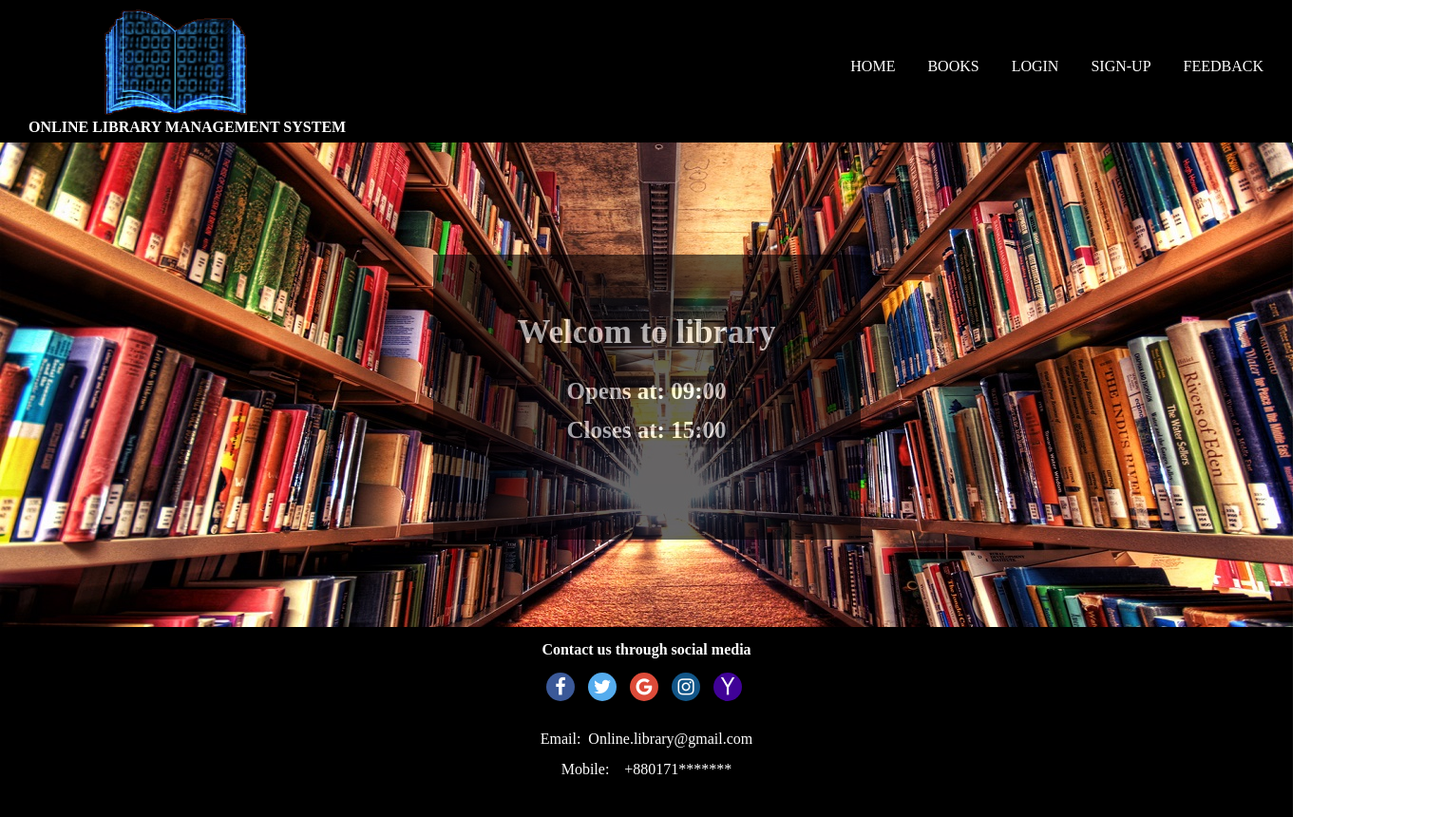
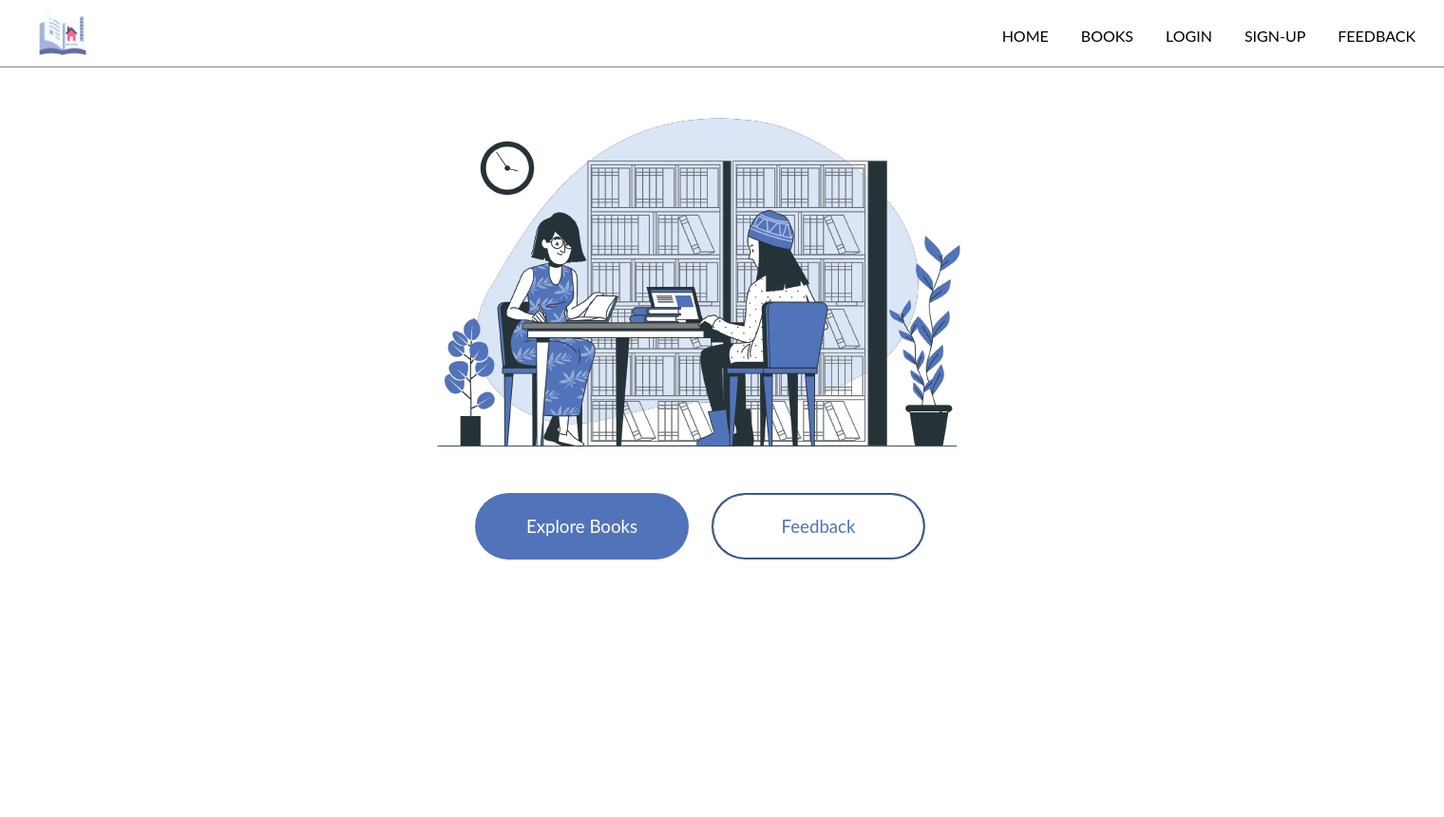
Before and after one commit to LeQuyDuongUET/CSDL-Library, a PHP site: page / in a window 1520 px wide. Shown: the whole page at 95% size. After the commit the page ends 589 px from the top, so only its background shows below. Run offline with PHP 8.4, Linux system fonts and the light colour scheme.

Commit message:
update home scree

```diff
--- a/Admin_/footer.php
+++ b/Admin_/footer.php
@@ -10,14 +10,14 @@
 	<style type="text/css">
 	footer
 	{
-		height: 200px;
-		width: 1361px;
-		background-color: black;
+		height: 180px;
+		width: 1500px;
+		background-color: white;
 	}
 		.fa
 		{
 			margin: 0px 5px;
-			padding: 5px;
+			padding: 7px;
 			font-size: 20px;
 			width: 20px;
 			height: 20px;
@@ -58,21 +58,19 @@
 
 </head>
 <body>
-<footer style="background-color: black; ">
+<footer style="background-color: white;">
 	<br>
-	<h3 style="color:white;text-align: center;">Contact us through social media</h3><br>
+	<h3 style="color:grey;text-align: center; font-family: Lato">Contact us through social media</h3><br>
 
-	<div style="margin:0px 570px;">
+	<div style="margin:0px 655px;">
 
 		<a href="#" class="fa fa-facebook"></a>
 		<a href="#" class="fa fa-twitter"></a>
 		<a href="#" class="fa fa-google"></a>
 		<a href="#" class="fa fa-instagram"></a>
-		<a href="#" class="fa fa-yahoo"></a>
 	</div>
 
-	<br>
-	<p style="color:white;text-align: center;">
+	<p style="color:grey;text-align: center; font-family: Lato">
 		<br>
 		Email:&nbsp Online.library@gmail.com <br><br>
 		Mobile:&nbsp &nbsp +880171*******
--- a/Admin_/index.php
+++ b/Admin_/index.php
@@ -7,10 +7,9 @@
 	<title>
 		Online Library Management System
 	</title>
-	<link rel="stylesheet" type="text/css" href="style.css">
 	<meta charset="utf-8">
 	<meta name="viewport" content="width=device-width, initial-scale=1">
-
+	<link rel="stylesheet" type="text/css" href="style.css">
 <style type="text/css">
 	nav
 	{
@@ -21,8 +20,98 @@
 	nav li
 	{
 		display: inline-block;
-		line-height: 80px;
+		line-height: 15px;
 	}
+
+	body {
+		width: 100%;
+	}
+
+	wrapper {
+		width: 100%;
+		height: 50px;
+	}
+
+	header {
+		width: 1500px;
+		height: 50px;
+		background-color: white;
+		border-bottom: 1px solid grey;
+	}
+
+	li a {
+		color: black;
+		font-family: Lato;
+	}
+
+	li a:hover {
+		color: blue;
+	}
+
+	.logo img {
+		padding-left: 10px;
+		max-width: 10%;
+		height: auto;
+	}
+
+	section {
+		width: 1500px;
+	}
+
+	section .sec_img {
+		background-image: url("images/homebg.png");
+		height: 600px;
+	}
+
+	.box {
+		margin-top: 400px;
+		margin-left: 470x;
+		height: 70px;
+		width: 500px;
+		background-color: transparent;
+		opacity: 1;
+	}
+
+	.box button {
+		height: 70px;
+		width: 225px;
+		font-family: Lato;
+		font-size: 14pt;
+		border-radius: 50px;
+	}
+
+	.box button:hover {
+		cursor: pointer;
+	}
+
+	.book_btn {
+		background-color: #5173B9;
+		color: white;
+		border-style: none;
+	}
+
+	.fb_btn {
+		background-color: white;
+		border-style: groove;
+		border-color: #5173B9;
+		margin-left: 20px;
+		color: #5173B9
+	}
+
+	.book_btn:hover {
+		background-color: white;
+		border-style: groove;
+		border-color: #5173B9;
+		color: #5173B9
+	}
+
+	.fb_btn:hover {
+		background-color: #5173B9;
+		color: white;
+		border-style: none;
+	}
+
+
 </style>
 </head>
 
@@ -31,8 +120,7 @@
 	<div class="wrapper">
 		<header>
 		<div class="logo">
-			<img src="images/9.png">
-			<h1 style="color: white;">ONLINE LIBRARY MANAGEMENT SYSTEM</h1>
+			<img src="images/house.png">
 		</div>
 
 		<?php
@@ -72,19 +160,13 @@
 		<div class="sec_img">
 			<br><br><br>
 			<div class="box">
-				<br><br><br><br>
-				<h1 style="text-align: center; font-size: 35px;">Welcom to library</h1><br><br>
-				<h1 style="text-align: center;font-size: 25px;">Opens at: 09:00 </h1><br>
-				<h1 style="text-align: center;font-size: 25px;">Closes at: 15:00 </h1><br>
+				<button type="button" class="book_btn" onClick="location.href='books.php'">Explore Books</button>
+				<button type="button" class="fb_btn" onClick="location.href='feedback.php'">Feedback</button>
 			</div>
 		</div>
 		</section>
 
 
 	</div>
-	<?php
-
-		include "footer.php";
-	?>
 </body>
 </html>
--- a/Admin_/style.css
+++ b/Admin_/style.css
@@ -1,11 +1,3 @@
-/*
-html5doctor.com Reset Stylesheet
-v1.6.1
-Last Updated: 2010-09-17
-Author: Richard Clark - http://richclarkdesign.com
-Twitter: @rich_clark
-*/
-
 html, body, div, span, object, iframe,
 h1, h2, h3, h4, h5, h6, p, blockquote, pre,
 abbr, address, cite, code,
@@ -87,7 +79,7 @@ border-collapse:collapse;
 border-spacing:0;
 }
 
-/* change border colour to suit your needs */
+
 hr {
 display:block;
 height:1px;
@@ -105,29 +97,30 @@ vertical-align:middle;
 
 .wrapper
 {
-	height: 660px;
-	width: 1350px;
+	height: 300px;
+	width: 1000px;
 	/*background-color: red;*/
 }
+
 header
 {
 	height: 130px;
-	width: 1340px;
-	background-color: black;
+	width: 100%;
+	background-color: white;
 	padding: 10px;
 }
 section
 {
 	height: 550px;
 
-	width: 1361px;
+	width: 100%;
 	background-color: grey;
 }
 footer
 {
 
-	width: 1361px;
-	background-color: black;
+	width: 100%;
+	background-color: white;
 }
 .logo
 {
@@ -137,7 +130,9 @@ footer
 }
 .logo img
 {
-	padding-left: 80px;
+	padding-left: 10px;
+	max-width: 10%;
+	height: auto;
 }
 
 li a
@@ -159,13 +154,12 @@ nav li
 
 section .sec_img
 {
-	height: 550px;
 	margin-top: 0px;
-	background-image: url("images/1.jpg");
+	background-image: url("images/homebg.png");
 }
 .box
 {
-	height: 300px;
+	height: 50px;
 	width: 450px;
 	background-color: #030002;
 	margin: 70px auto;
```
Also changed, not shown: Admin_/images/homebg.png (added), Admin_/images/house.png (added), Admin_/images/logo.png (added).
